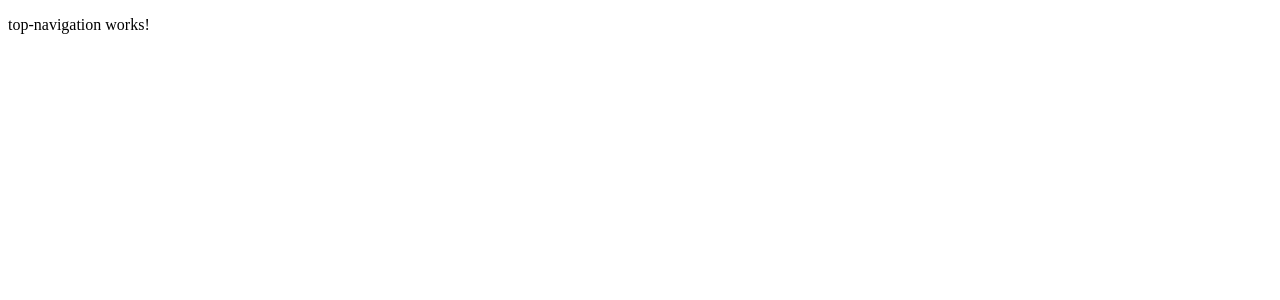
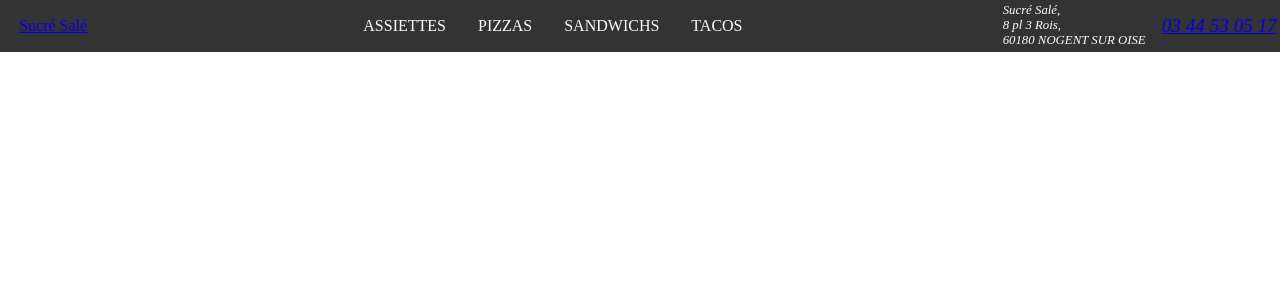
Before and after one commit to ambarkiy/angular-sucre-sale, an Angular app: page / in a window 1280 px wide. Shown: the top 300 px of the page. Built offline with nearby package versions, Linux system fonts and the light colour scheme.

Commit message:
-remove margin in <body> -update template top-navigation - update css top-navigation

```diff
--- a/src/app/top-navigation/top-navigation.component.html
+++ b/src/app/top-navigation/top-navigation.component.html
@@ -1 +1,29 @@
-<p>top-navigation works!</p>
+<nav>
+    <div class="container">
+        <div class="logo">
+            <a href="#assiettes">Sucré Salé</a>
+        </div>
+        <div>
+            <ul>
+                <li><a href="#assiettes">ASSIETTES</a></li>
+                <li><a href="#pizzas">PIZZAS</a></li>
+                <li><a href="#sandwichs">SANDWICHS</a></li>
+                <li><a href="#tacos">TACOS</a></li>
+            </ul>
+        </div>
+        <div>
+            <address>
+                <div>
+                    Sucré Salé,
+                    <br>
+                    8 pl 3 Rois,
+                    <br>
+                    60180 NOGENT SUR OISE
+                </div>
+                <div class="phone">
+                    <a href="tel:+33344530517">03 44 53 05 17</a>
+                </div>
+            </address>
+        </div>
+    </div>
+</nav>
--- a/src/app/top-navigation/top-navigation.component.scss
+++ b/src/app/top-navigation/top-navigation.component.scss
@@ -0,0 +1,57 @@
+//   div{
+//       border:solid red;
+//   }
+
+ul {
+    list-style-type: none;
+    margin: 0;
+    padding: 0;
+    overflow: hidden;
+
+  }
+
+  li {
+    float: left;
+  }
+
+  li a {
+    display: block;
+    color: white;
+    text-align: center;
+    padding: 14px 16px;
+    text-decoration: none;
+  }
+
+  /* Change the link color to #111 (black) on hover */
+  li a:hover {
+    background-color: #111;
+  }
+
+  .container{
+      display: flex;
+      background-color: #333;
+      justify-content:space-between;
+      padding:0.2rem;
+  }
+
+  address{
+      display: flex;
+      flex-direction: row;
+      justify-content: flex-end;
+      font-size: 0.8rem;
+      color:white;
+      column-gap: 1rem;
+  }
+
+  .logo{
+    text-align: center;
+    color: purple;
+    padding: 14px 16px;
+    text-decoration: none;
+  }
+
+
+  .phone{
+    align-self: center;
+    font-size: 1.2rem;
+     }
--- a/src/styles.scss
+++ b/src/styles.scss
@@ -1 +1,4 @@
 /* You can add global styles to this file, and also import other style files */
+body{
+    margin:0px;
+}
```
